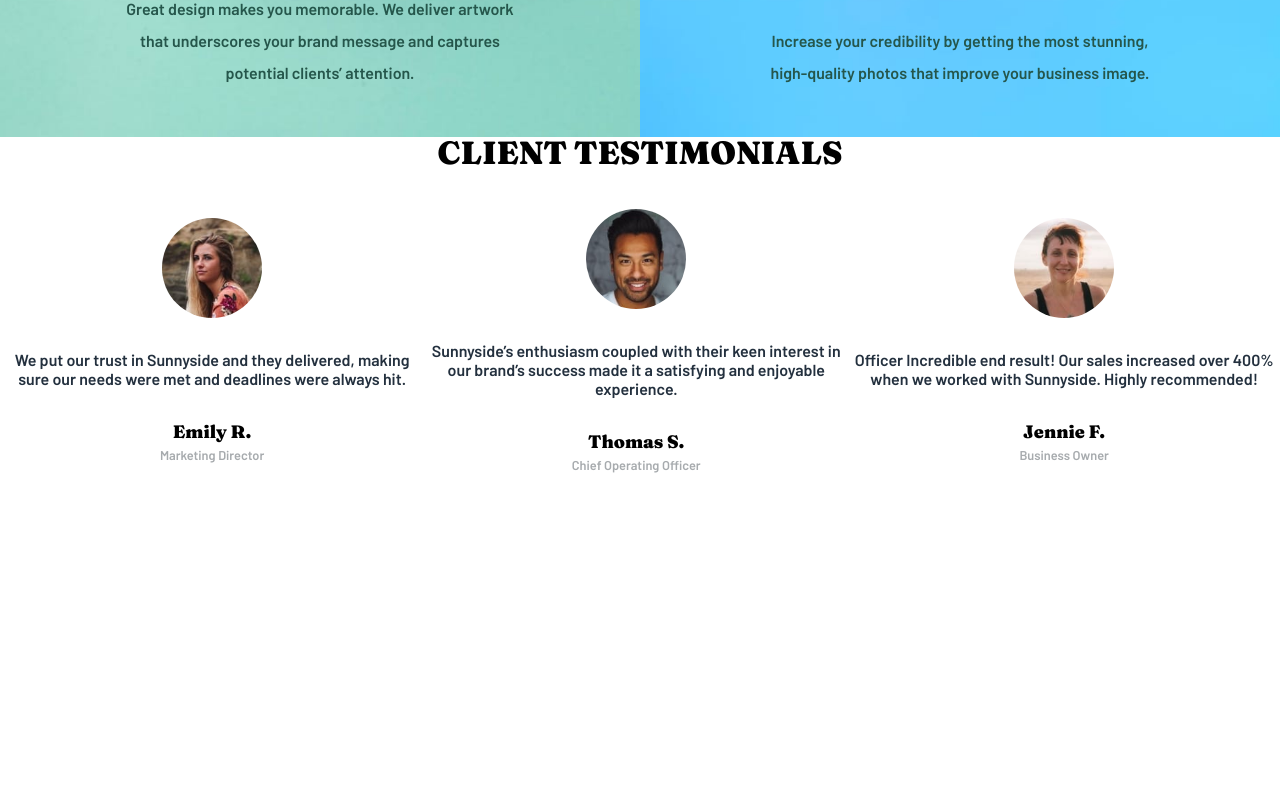
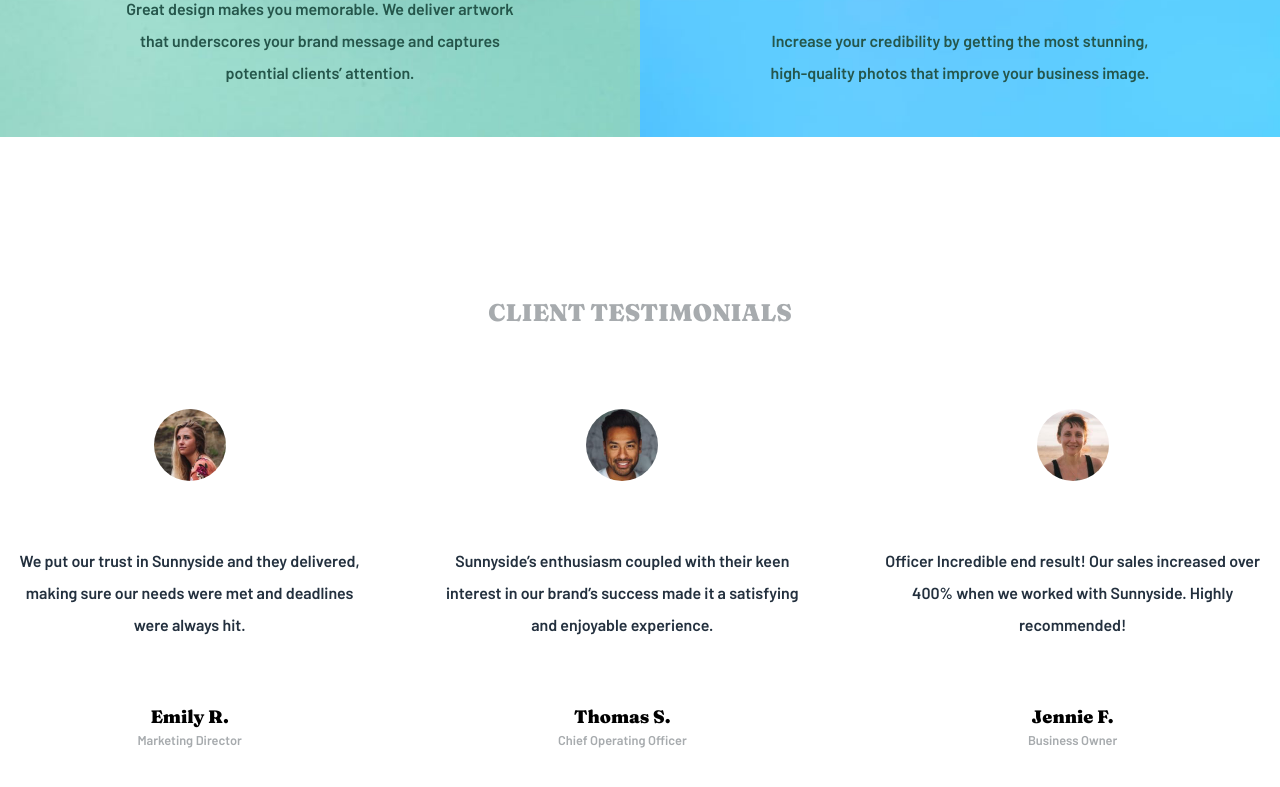
Before and after one commit to YerikAH/sunny-agency-frontend-mentor, a React (Vite) app: page / in a window 1280 px wide. Shown: the part 2265-3052 px from the top of the page. Before the commit the page ends 2738 px from the top, so only its background shows below. Built offline with nearby package versions, Linux system fonts and the light colour scheme.

Commit message:
end section four

```diff
--- a/src/components/GridInfoComponent.tsx
+++ b/src/components/GridInfoComponent.tsx
@@ -1,5 +1,7 @@
 import React from "react";
+/* props */
 import { Props } from "../interface/interface";
+/* style */
 import {
   DivGrid,
   GridImage,
--- a/src/components/Main.tsx
+++ b/src/components/Main.tsx
@@ -1,4 +1,5 @@
 import React from "react";
+/* components */
 import { MainStyle } from "../styles/main_style";
 import SectionFour from "./SectionFour";
 import SectionOne from "./SectionOne";
--- a/src/styles/seccion_four_style.ts
+++ b/src/styles/seccion_four_style.ts
@@ -5,20 +5,33 @@ export const SectionStyle = styled.section`
   justify-content: center;
   align-items: center;
   width: 100%;
+  margin: 10rem 0;
   flex-direction: column;
 `;
 export const TitleSection = styled.h2`
-  font: normal normal 900 2rem/2rem var(--font-fraunces);
+  font: normal normal 900 1.125rem/2rem var(--font-fraunces);
   text-transform: uppercase;
+  color: var(--grayish-blue);
+  text-align: center;
+  @media (min-width: 720px) {
+    font-size: 1.5rem;
+  }
 `;
 export const DivGrid = styled.div`
-  margin-top: 2.5rem;
+  margin-top: 5rem;
   display: grid;
   max-width: 1440px;
   width: 100%;
-  justify-content: space-between;
-  @media (min-width: 720px) {
+  gap: 5rem;
+  padding: 0 1rem;
+  justify-content: center;
+  @media (min-width: 1000px) {
     grid-template-columns: auto auto auto;
+    gap: 3rem;
+    justify-content: space-between;
+  }
+  @media (min-width: 1200px) {
+    gap: 5rem;
   }
 `;
 
@@ -27,17 +40,25 @@ export const CardDiv = styled.div`
   justify-content: center;
   align-items: center;
   flex-direction: column;
-  gap: 2rem;
+  gap: 4rem;
 `;
 export const CardPhoto = styled.img`
-  width: 6.25rem;
-  height: 6.25rem;
+  width: 4.5rem;
+  height: 4.5rem;
   object-fit: cover;
   border-radius: 115rem;
 `;
 export const CardText = styled.p`
   text-align: center;
   color: var(--very-dark-desaturated-blue);
+  font-weight: 600;
+  padding: 0 2rem;
+  line-height: 2rem;
+  max-width: 400px;
+  @media (min-width: 1000px) {
+    max-width: none;
+    padding: 0;
+  }
 `;
 
 export const CardInfo = styled.div``;
@@ -49,5 +70,6 @@ export const CardJob = styled.span`
   font-size: 0.8rem;
   color: var(--grayish-blue);
   text-align: center;
-  margin-top: 1rem;
+  margin-top: 1.5rem;
+  font-weight: 600;
 `;
```
